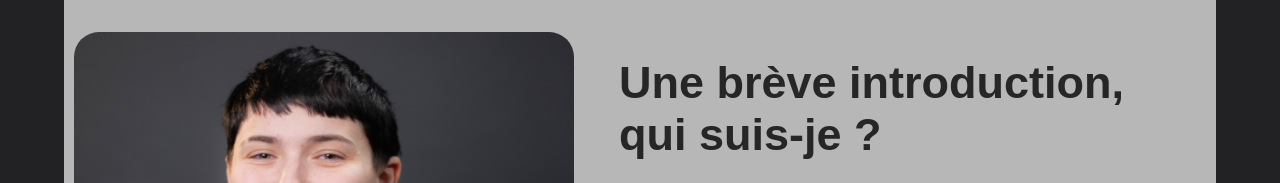
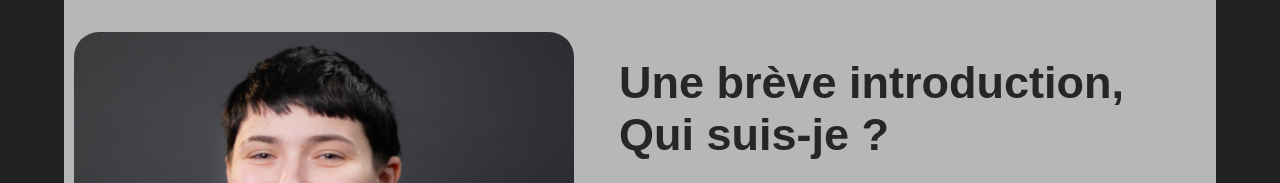
Before and after one commit to Brow5er/Mon-Portfolio, a plain HTML site: page index.html in a window 1280 px wide. Shown: the part 1153-1336 px from the top of the page. Drawn offline with nearby package versions, Linux system fonts and the light colour scheme; a web font is replaced by a local one.

Commit message:
Change horographe

```diff
--- a/index.html
+++ b/index.html
@@ -46,7 +46,7 @@
                     <img src="asset/portrait.jpg">
                 </div>
                 <div class="txt">
-                    <h3>Une brève introduction, qui suis-je ?</h3>
+                    <h3>Une brève introduction, Qui suis-je ?</h3>
                     <p>👋 Salut, je suis Sandy Lebel, une passionnée en plein apprentissage du développement web.</p>
 
                     <p>🚀 Actuellement en quête de maîtrise dans le monde passionnant du web, je n'ai peut-être pas
```
